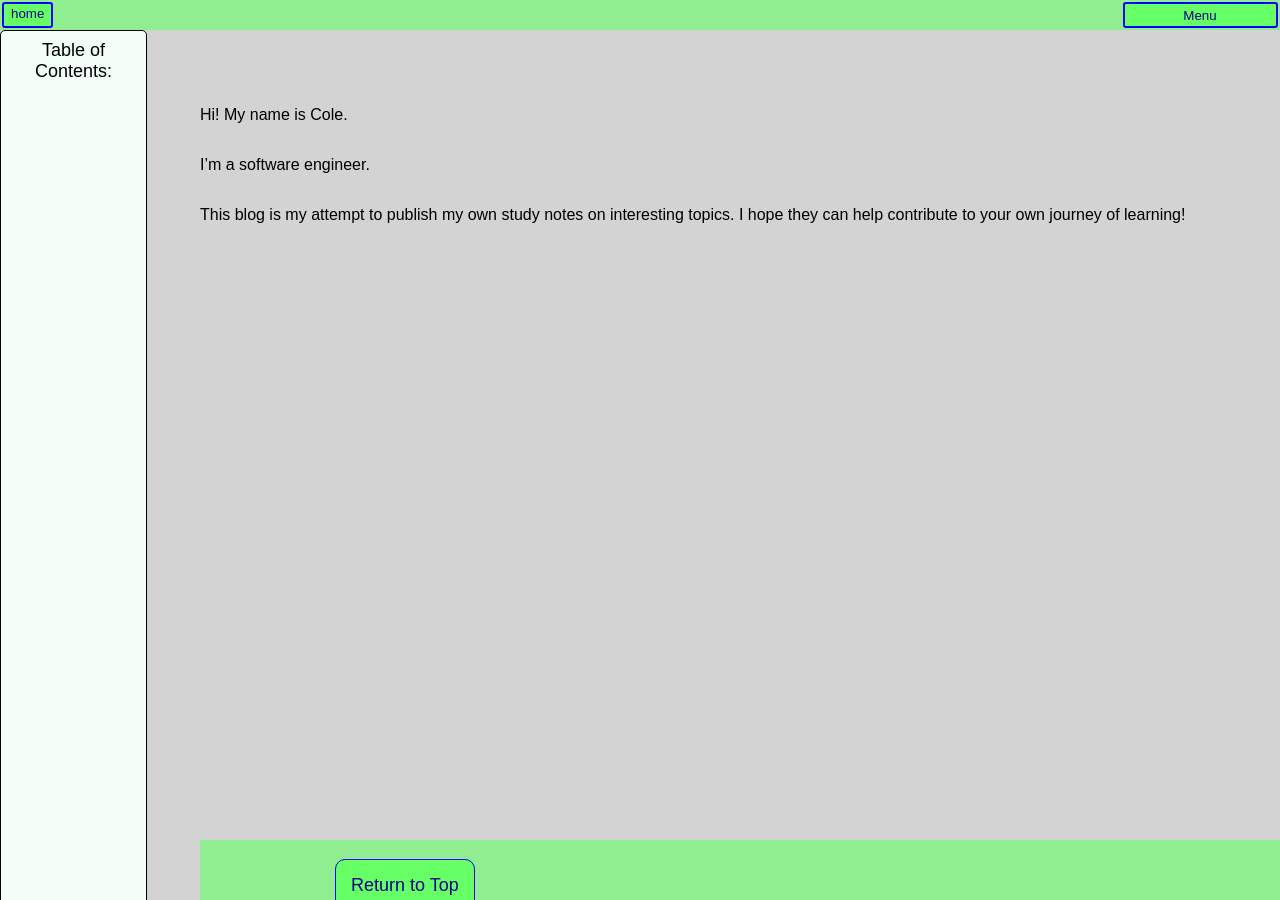
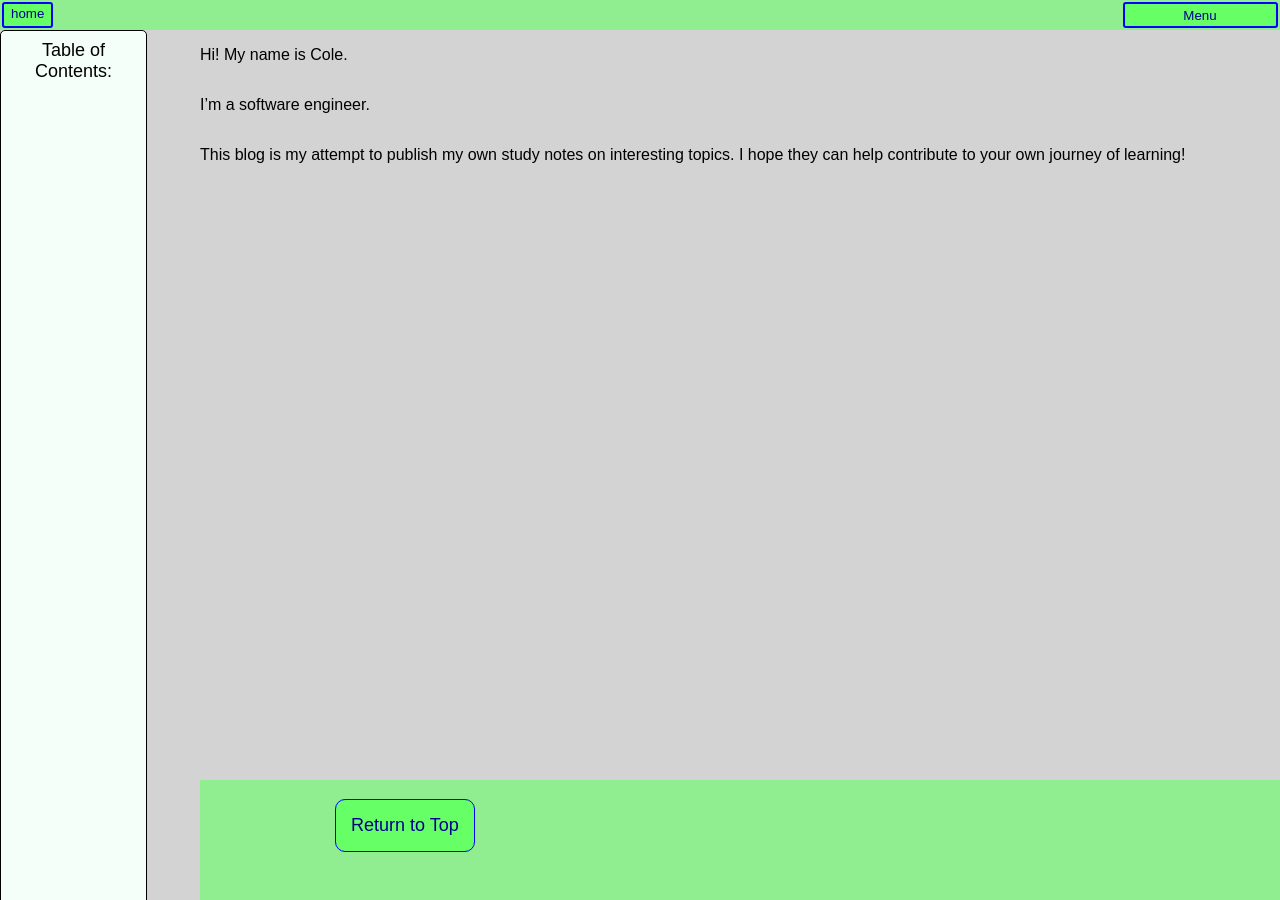
Before and after one commit to scshafe/instructional-blog, a Jekyll site: the page built from about.markdown, in a window 1280 px wide. Built offline with Jekyll 4.4.1, drawn with Linux system fonts in a browser that asks for light colours.

Commit message:
fixed margin of the top of the article

```diff
--- a/_sass/header_and_footer.scss
+++ b/_sass/header_and_footer.scss
@@ -99,7 +99,7 @@
 
 .body-content {
     display: flex;
-    margin: $header-height 0;
+    //margin: $header-height 0;
     top: $header-height;
     bottom: $footer-height;
     position: absolute;
--- a/_sass/post.scss
+++ b/_sass/post.scss
@@ -25,7 +25,7 @@
     grid-template-rows: auto  $footer-height;
     align-content: space-between;
     align-items: start;
-    margin: $header-height 0 $footer-height $toc-width;
+    margin: 0 0 $footer-height $toc-width;
     height: 100%;
     width: 100%;
     overflow: scroll;
```
